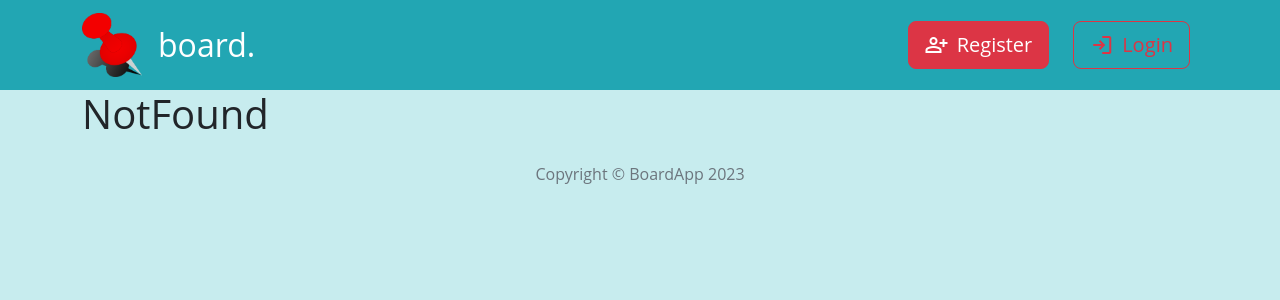
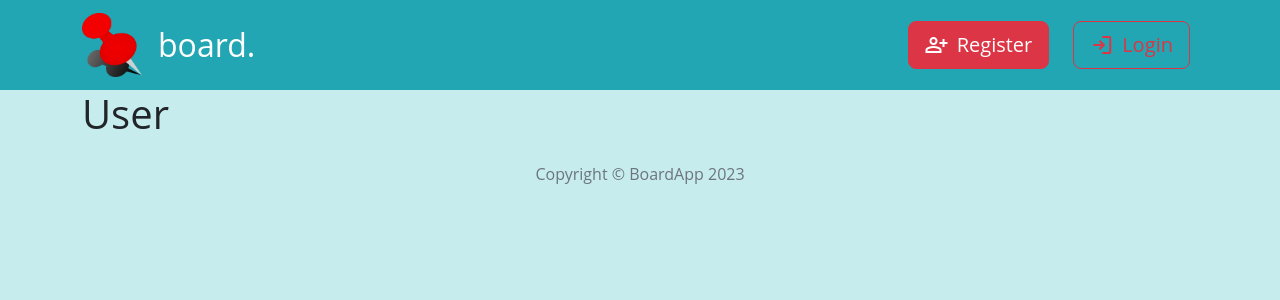
Before and after one commit to DawidParciak/fullstack-project, a React (Create React App) app in the folder client/: page /user in a window 1280 px wide. Shown: the top 300 px of the page. Built offline with nearby package versions, Linux system fonts and the light colour scheme.

Commit message:
Add notfound and user pages

```diff
--- a/client/src/App.js
+++ b/client/src/App.js
@@ -11,6 +11,7 @@ import Login from "./components/pages/Login/Login";
 import Register from "./components/pages/Register/Register";
 import Logout from "./components/pages/Logout/Logout";
 import NotFound from "./components/pages/NotFound/NotFound";
+import User from "./components/pages/User/User";
 import { Container } from "react-bootstrap";
 
 function App() {
@@ -25,6 +26,7 @@ function App() {
           <Route path="/ad/edit/:id" element={<AdEdit />} />
           <Route path="/ad/remove/:id" element={<AdRemove />} />
           <Route path="/ad/search/:searchPhrase" element={<Search />} />
+          <Route path="/user" element={<User />} />
           <Route path="/login" element={<Login />} />
           <Route path="/register" element={<Register />} />
           <Route path="/logout" element={<Logout />} />
--- a/client/src/components/pages/Login/Login.js
+++ b/client/src/components/pages/Login/Login.js
@@ -4,7 +4,6 @@ import { API_URL } from "../../../config";
 import { useDispatch } from "react-redux";
 import { logIn } from "../../../redux/usersRedux";
 import { useNavigate } from "react-router-dom";
-
 
 const Login = () => {
 
@@ -46,9 +45,6 @@ const Login = () => {
         setStatus('serverError');
       });
   }
-
-
-
 
   return(
     <Form className="col-12 col-sm-4 ms-5" onSubmit={handleSubmit}>
--- a/client/src/components/pages/NotFound/NotFound.js
+++ b/client/src/components/pages/NotFound/NotFound.js
@@ -1,10 +1,23 @@
+import React from 'react';
+import { Container, Row, Col, Button } from 'react-bootstrap';
+import { Link } from 'react-router-dom';
+
 const NotFound = () => {
-  return(
-    <div>
-      <h1>
-        NotFound
-      </h1>
-    </div>
+  return (
+    <Container className="d-flex justify-content-center py-5">
+      <Row>
+        <Col className="text-center">
+          <p className="lead">Ooops...</p>
+          <h1 className="display-1">404</h1>
+          <p className="lead">Sorry, the page not found</p>
+          <Link to={'/'}>
+            <Button variant='danger' className='p-3'>
+              Return to the main page
+            </Button>
+          </Link>
+        </Col>
+      </Row>
+    </Container>
   );
 };
 
--- /dev/null
+++ b/client/src/components/pages/User/User.js
@@ -0,0 +1,11 @@
+const User = () => {
+  return(
+    <div>
+      <h1>
+        User
+      </h1>
+    </div>
+  );
+};
+
+export default User;
--- a/client/src/components/views/NavBar/NavBar.js
+++ b/client/src/components/views/NavBar/NavBar.js
@@ -51,7 +51,20 @@ const NavBar = () => {
                     add_box
                   </span>
                   <span>
-                    Add add
+                    Add ad
+                  </span>
+                </Button>
+              </Nav.Link>
+            )}
+
+            {user && (
+              <Nav.Link href="/user" className="pe-3">
+                <Button variant="danger" size="lg" className="d-flex align-items-center">
+                  <span className="material-symbols-outlined pe-2">
+                    person
+                  </span>
+                  <span>
+                    {user.login}
                   </span>
                 </Button>
               </Nav.Link>
--- a/client/src/config.js
+++ b/client/src/config.js
@@ -1,3 +1,5 @@
 export const API_URL = process.env.NODE_ENV === 'production'
-  ? '/'
+  ? ''
   : 'http://localhost:8000';
+
+export const IMGS_URL = (process.env.NODE_ENV === 'production') ? '/uploads/' : 'http://localhost:8000/uploads/';
```
